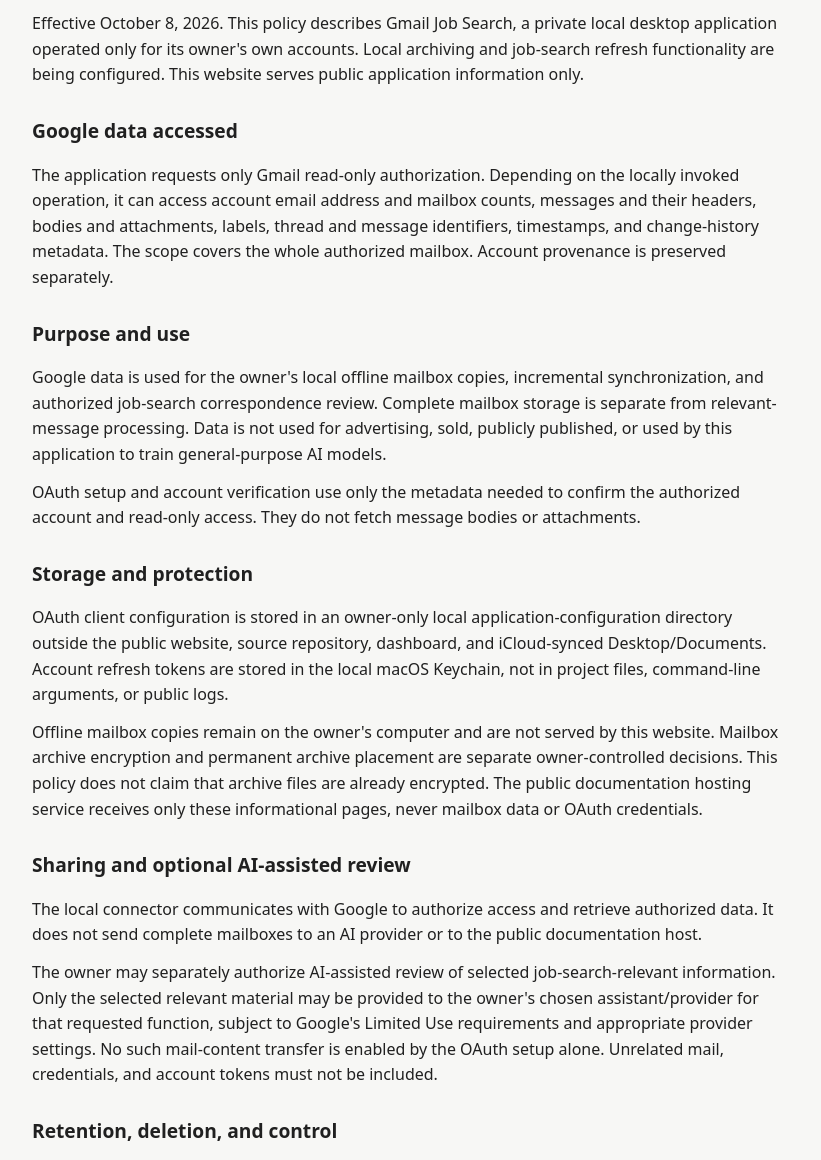
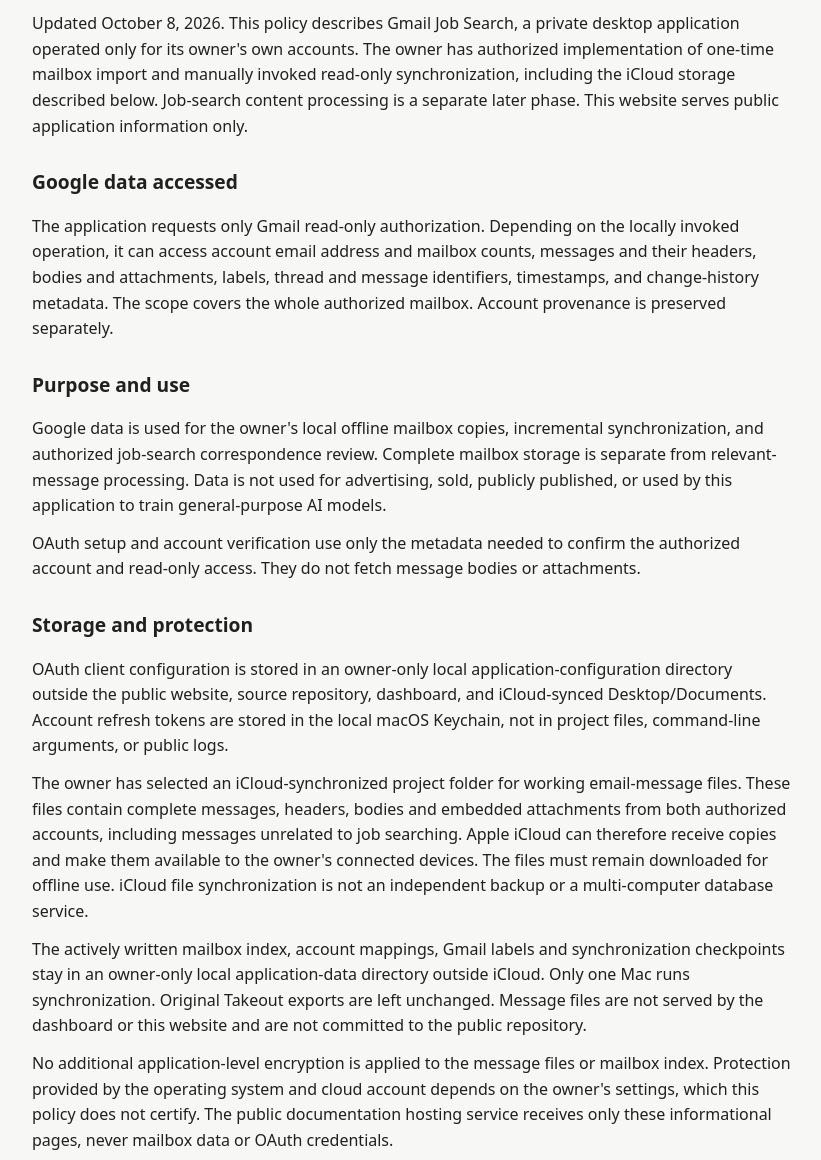
Before and after one commit to DomBarker99/gmail-job-search-oauth-docs, a plain HTML site: page privacy.html in a window 1280 px wide. Shown: the part 183-1343 px from the top of the page, without its empty margins (228-1049 px from the left). Drawn offline with Linux system fonts and the light colour scheme.

Commit message:
Disclose owner-selected iCloud message storage and local sync state

```diff
--- a/privacy.html
+++ b/privacy.html
@@ -5,7 +5,7 @@
 <header><a href="index.html">Gmail Job Search</a><nav aria-label="Site"><a href="privacy.html" aria-current="page">Privacy policy</a><a href="terms.html">Usage terms</a></nav></header>
 <main>
 <h1>Privacy policy</h1>
-<p>Effective October 8, 2026. This policy describes Gmail Job Search, a private local desktop application operated only for its owner's own accounts. Local archiving and job-search refresh functionality are being configured. This website serves public application information only.</p>
+<p>Updated October 8, 2026. This policy describes Gmail Job Search, a private desktop application operated only for its owner's own accounts. The owner has authorized implementation of one-time mailbox import and manually invoked read-only synchronization, including the iCloud storage described below. Job-search content processing is a separate later phase. This website serves public application information only.</p>
 <h2>Google data accessed</h2>
 <p>The application requests only Gmail read-only authorization. Depending on the locally invoked operation, it can access account email address and mailbox counts, messages and their headers, bodies and attachments, labels, thread and message identifiers, timestamps, and change-history metadata. The scope covers the whole authorized mailbox. Account provenance is preserved separately.</p>
 <h2>Purpose and use</h2>
@@ -13,9 +13,11 @@
 <p>OAuth setup and account verification use only the metadata needed to confirm the authorized account and read-only access. They do not fetch message bodies or attachments.</p>
 <h2>Storage and protection</h2>
 <p>OAuth client configuration is stored in an owner-only local application-configuration directory outside the public website, source repository, dashboard, and iCloud-synced Desktop/Documents. Account refresh tokens are stored in the local macOS Keychain, not in project files, command-line arguments, or public logs.</p>
-<p>Offline mailbox copies remain on the owner's computer and are not served by this website. Mailbox archive encryption and permanent archive placement are separate owner-controlled decisions. This policy does not claim that archive files are already encrypted. The public documentation hosting service receives only these informational pages, never mailbox data or OAuth credentials.</p>
+<p>The owner has selected an iCloud-synchronized project folder for working email-message files. These files contain complete messages, headers, bodies and embedded attachments from both authorized accounts, including messages unrelated to job searching. Apple iCloud can therefore receive copies and make them available to the owner's connected devices. The files must remain downloaded for offline use. iCloud file synchronization is not an independent backup or a multi-computer database service.</p>
+<p>The actively written mailbox index, account mappings, Gmail labels and synchronization checkpoints stay in an owner-only local application-data directory outside iCloud. Only one Mac runs synchronization. Original Takeout exports are left unchanged. Message files are not served by the dashboard or this website and are not committed to the public repository.</p>
+<p>No additional application-level encryption is applied to the message files or mailbox index. Protection provided by the operating system and cloud account depends on the owner's settings, which this policy does not certify. The public documentation hosting service receives only these informational pages, never mailbox data or OAuth credentials.</p>
 <h2>Sharing and optional AI-assisted review</h2>
-<p>The local connector communicates with Google to authorize access and retrieve authorized data. It does not send complete mailboxes to an AI provider or to the public documentation host.</p>
+<p>The connector communicates with Google to authorize access and retrieve authorized data. The owner's operating-system iCloud synchronization handles the additional message-file storage described above. Import and synchronization do not send message contents to an AI provider or to the public documentation host. Their diagnostic output is limited to counts, timestamps and non-content status information.</p>
 <p>The owner may separately authorize AI-assisted review of selected job-search-relevant information. Only the selected relevant material may be provided to the owner's chosen assistant/provider for that requested function, subject to Google's Limited Use requirements and appropriate provider settings. No such mail-content transfer is enabled by the OAuth setup alone. Unrelated mail, credentials, and account tokens must not be included.</p>
 <h2>Retention, deletion, and control</h2>
 <p>Locally archived messages are retained until the owner chooses to remove them. A message's deletion in live Gmail need not erase its offline archive copy. Disconnecting an account or revoking access stops future authorized retrieval but does not automatically delete existing local archives. Token revocation and local credential removal are owner-controlled operations.</p>
```
Also changed, not shown: index.html (+2 -2 lines).
